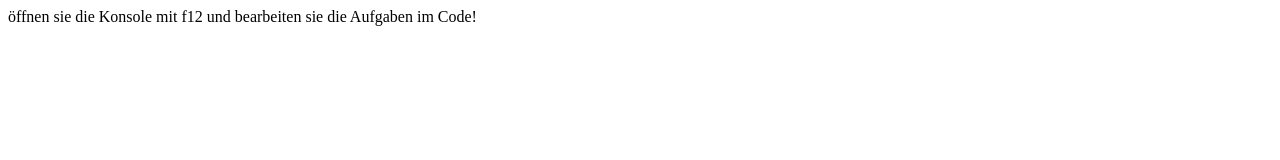
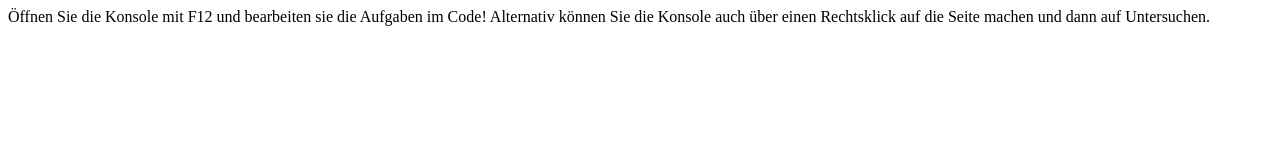
Before and after one commit to m-mattia-m/Rai-Schnuppertag, a plain HTML site: page Uebungen/1 - Variables & Functions/index.html in a window 1280 px wide. Drawn offline with Linux system fonts and the light colour scheme.

Commit message:
Changes to the introductory course

```diff
--- a/Uebungen/1 - Variables & Functions/index.html
+++ b/Uebungen/1 - Variables & Functions/index.html
@@ -1,5 +1,6 @@
 <!DOCTYPE html>
 <html lang="de">
+
 <head>
     <meta charset="UTF-8">
     <meta name="viewport" content="width=device-width, initial-scale=1.0">
@@ -7,7 +8,9 @@
     <script src="script.js"></script>
     <title>Teil1</title>
 </head>
+
 <body>
-    öffnen sie die Konsole mit f12 und bearbeiten sie die Aufgaben im Code!
+    Öffnen Sie die Konsole mit F12 und bearbeiten sie die Aufgaben im Code! Alternativ können Sie die Konsole auch über einen Rechtsklick auf die Seite machen und dann auf Untersuchen.
 </body>
+
 </html>
```
Also changed, not shown: Uebungen/2 - Selektion/index.html (+5 -2 lines), Uebungen/2 - Selektion/script.js (+8 -26 lines), Uebungen/3 - Iteration/index.html (+5 -2 lines), Uebungen/3 - Iteration/script.js (+2 -36 lines), 1 other file.
